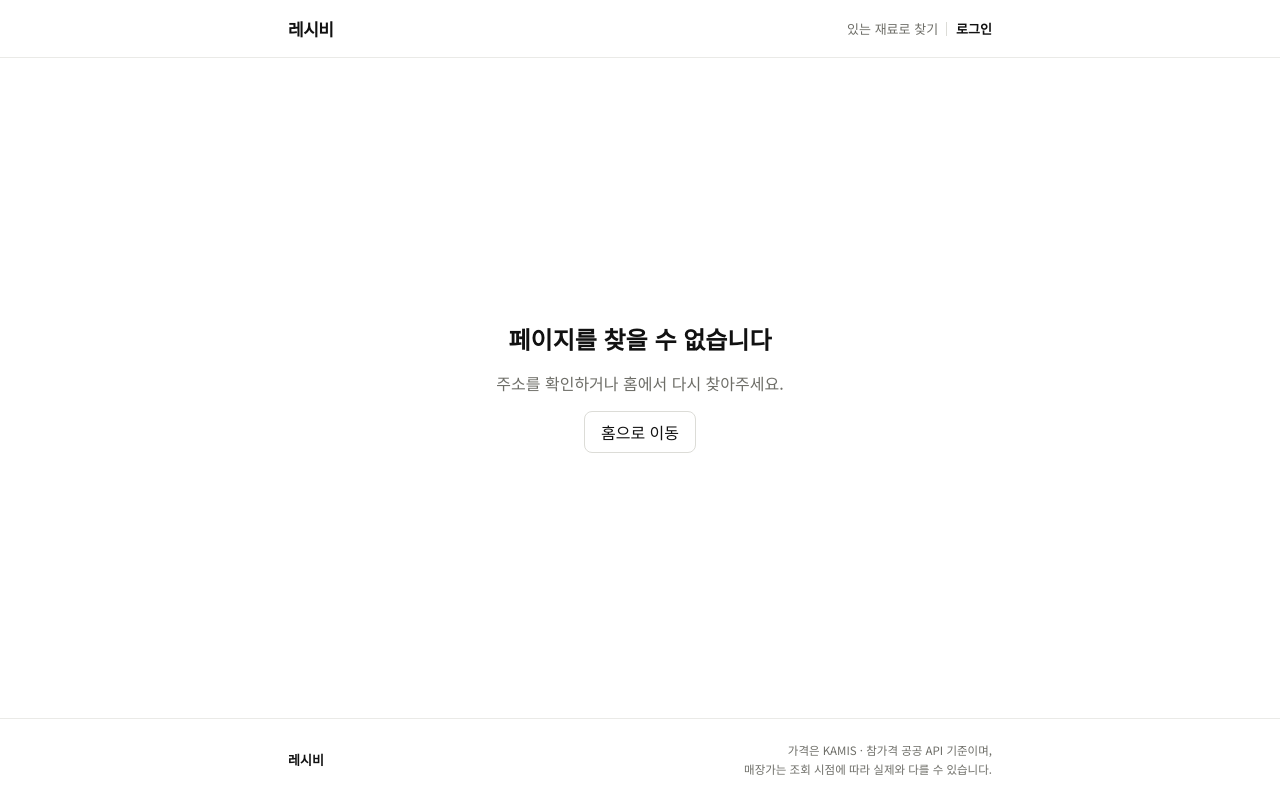
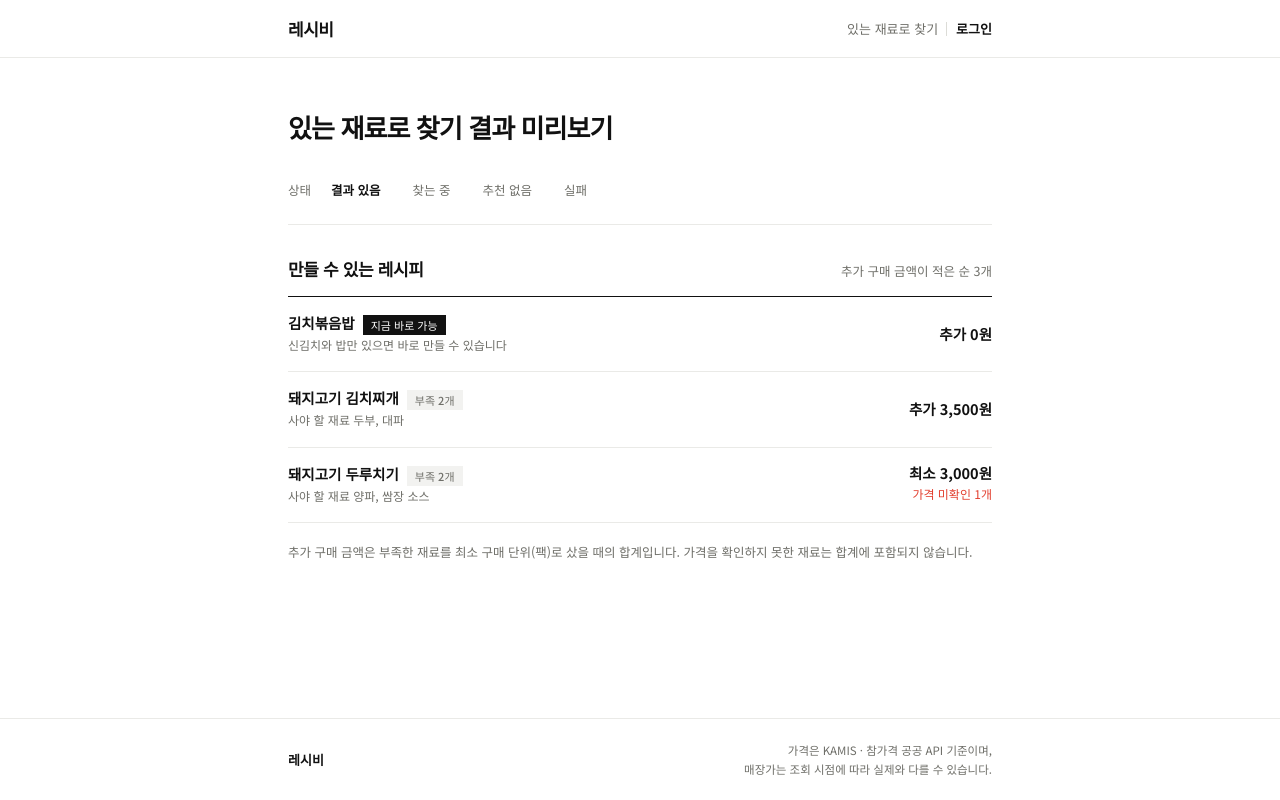
Before and after one commit to Synergy-AI-Vibe/recipe-web, a Next.js app in the folder apps/web/: page /pantry-preview in a window 1280 px wide. Before the commit this address had no page. Built offline with nearby package versions, Linux system fonts and the light colour scheme.

Commit message:
chore: 있는 재료로 찾기 결과 확인용 임시 미리보기 추가

```diff
--- /dev/null
+++ b/apps/web/src/app/pantry-preview/page.tsx
@@ -0,0 +1,16 @@
+import type { Metadata } from "next";
+import { PantryPreview } from "@/components/pantry/pantry-preview";
+
+export const metadata: Metadata = {
+  title: "있는 재료로 찾기 미리보기",
+  robots: { index: false, follow: false },
+};
+
+const PantryPreviewPage = () => (
+  <main className="container w-full flex-1 pb-section-end pt-section-page">
+    <h1 className="mb-6 text-h3 text-text">있는 재료로 찾기 결과 미리보기</h1>
+    <PantryPreview />
+  </main>
+);
+
+export default PantryPreviewPage;
--- /dev/null
+++ b/apps/web/src/components/pantry/pantry-preview.tsx
@@ -0,0 +1,40 @@
+"use client";
+
+import { useState } from "react";
+import { PantryResults } from "@/components/pantry/pantry-results";
+import { samplePantryMenus } from "@/lib/fixtures/pantry-data";
+import type { PantryView } from "@/types/pantry";
+
+const VIEWS: { key: string; label: string; view: PantryView }[] = [
+  { key: "success", label: "결과 있음", view: { kind: "success", menus: samplePantryMenus } },
+  { key: "loading", label: "찾는 중", view: { kind: "loading" } },
+  { key: "empty", label: "추천 없음", view: { kind: "empty" } },
+  { key: "failed", label: "실패", view: { kind: "failed" } },
+];
+
+export const PantryPreview = () => {
+  const [viewKey, setViewKey] = useState(VIEWS[0].key);
+  const current = VIEWS.find((item) => item.key === viewKey) ?? VIEWS[0];
+
+  return (
+    <>
+      <div className="flex flex-wrap items-center gap-2 border-b border-line pb-3">
+        <span className="text-c1 text-text-2">상태</span>
+        {VIEWS.map((item) => (
+          <button
+            key={item.key}
+            type="button"
+            aria-pressed={item.key === viewKey}
+            onClick={() => setViewKey(item.key)}
+            className={`min-h-tap px-3 text-c1 ${item.key === viewKey ? "font-bold text-text" : "text-text-2"}`}
+          >
+            {item.label}
+          </button>
+        ))}
+      </div>
+      <div className="pt-8">
+        <PantryResults view={current.view} onRetry={() => undefined} onReset={() => undefined} />
+      </div>
+    </>
+  );
+};
```
